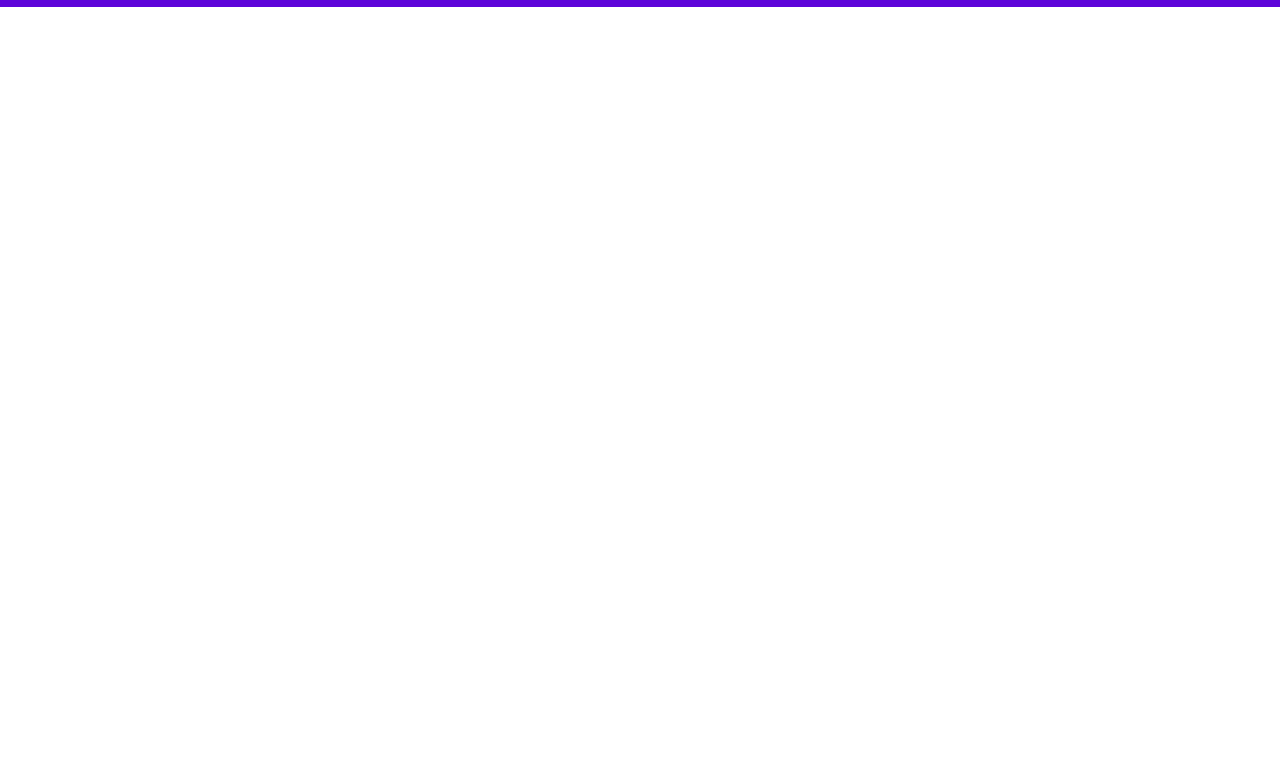
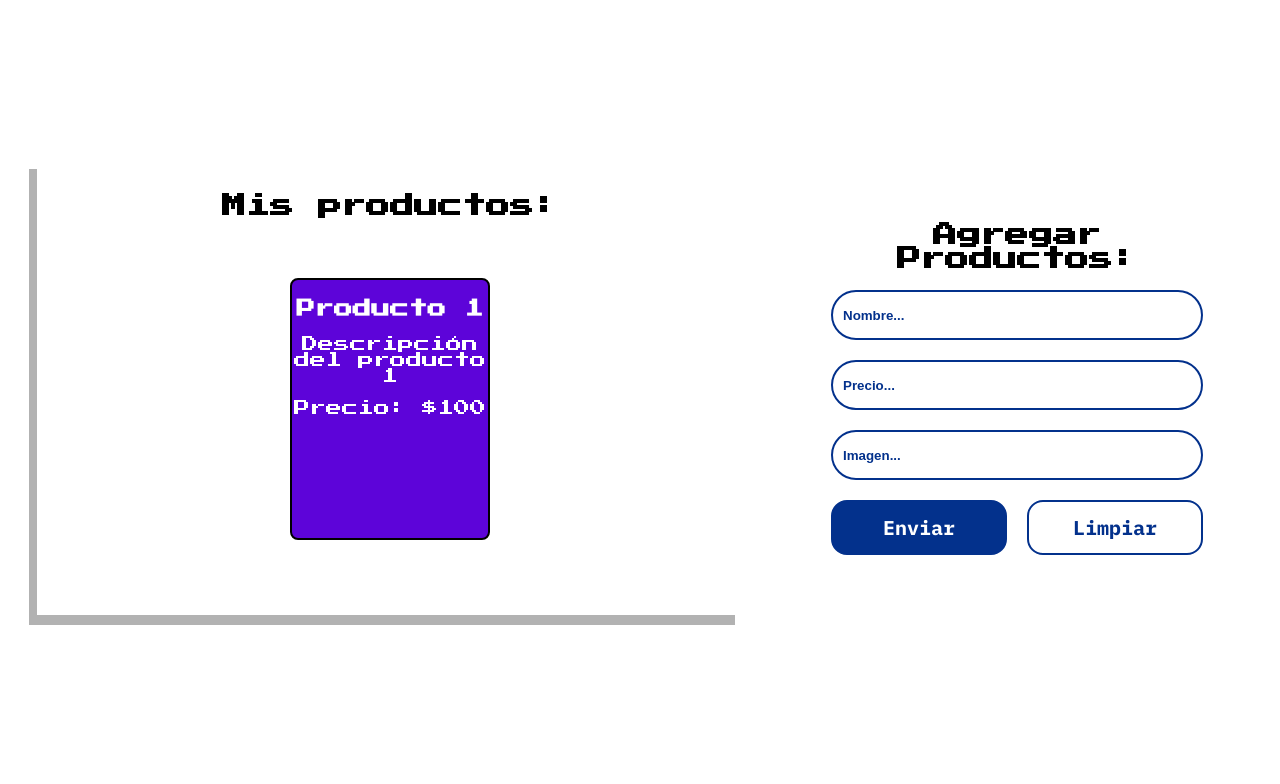
Before and after one commit to Kevin-AC/AluraGeek, a plain HTML site: page ChallengeAluraGeek.html in a window 1280 px wide. Shown: the part 103-887 px from the top of the page. Before the commit the page ends 800 px from the top, so only its background shows below. Drawn offline with Linux system fonts and the light colour scheme.

Commit message:
estructura basica lista

```diff
--- a/ChallengeAluraGeek.html
+++ b/ChallengeAluraGeek.html
@@ -6,7 +6,7 @@
     <link rel="stylesheet" href="style.css">
     <link rel="preconnect" href="https://fonts.googleapis.com">
     <link rel="preconnect" href="https://fonts.gstatic.com" crossorigin>
-    <link href="https://fonts.googleapis.com/css2?family=Press+Start+2P&display=swap" rel="stylesheet">
+    <link href="https://fonts.googleapis.com/css2?family=IBM+Plex+Mono:ital,wght@0,100;0,200;0,300;0,400;0,500;0,600;0,700;1,100;1,200;1,300;1,400;1,500;1,600;1,700&family=Press+Start+2P&display=swap" rel="stylesheet">
 
 </head>
 <body>
@@ -15,8 +15,49 @@
             <img src="./Imagenes/image 1.svg" alt="">
             <h1>AluraGeek</h1>
         </div>
+    </header>
+    <main class="container">
+        <section class="main__container">
+            <h2>Mis productos:</h2>
 
-    </header>
+            <div class="productos">
+                <div class="producto" data-producto>
+                    <img src="" alt="">
+                    <h3>Producto 1</h3>
+                    <p>Descripción del producto 1</p>
+                    <p>Precio: $100</p>
+                    <button class="button_trash"></button>
+                </div>
+            </div>
+        </section>
+
+        <section class="formulario">
+            <h2>Agregar Productos:</h2>
+            <form action="submit">
+                <input type="text" placeholder="Nombre...">
+                <input type="text" placeholder="Precio...">
+                <input type="text" placeholder="Imagen...">
+                <div class="formulario__botones">
+                    <button class="formulario__botones__enviar">Enviar</button>
+                    <button class="formulario__botones__limpiar">Limpiar</button>
+                </div>
+            </form>
+        </section>
+
+    </main>
+    <footer>
+        <div class="footer__container">
+            <div class="header__container">
+            <img src="./Imagenes/image 1.svg" alt="">
+            <h1>AluraGeek</h1>
+        </div>
+        <div class="footer__info">
+            <p>2025 &copy; DESAROLLADO POR KEVIN ARGUMEDO</p>
+            <p>ALURA LATAM - 2025</p>
+        </div>
+
+    </footer>
+    <script src="./js/main.js"></script>
 
 </body>
 </html>
--- a/style.css
+++ b/style.css
@@ -4,10 +4,12 @@
     --accent-color: #9303a6;
     --header-color: #5d04d9;
     --formulario: #03318c;
+    --fuentePrimaria: "Press Start 2P", serif;;
+    --fuenteSecundaria:"IBM Plex Mono", serif;;
 }
 
 body {
-    font-family: "Press Start 2P", serif;
+    font-family: var(--fuentePrimaria);
     font-weight: 400;
     font-style: normal;
     margin: 0;
@@ -17,14 +19,116 @@ body {
 header{
     background-color: var(--header-color);
     color: white;
-    padding: 10px;
     height: 90px;
     display: flex;
     justify-content: center;
 }
 .header__container{
-    width: 330px;
+    width: auto;
     display: flex;
     align-items: center;
+}
+
+.main__container {
+    box-shadow: -8px  10px rgba(0, 0, 0, 0.3);
+    padding: 15px;
+}
+.main__container h2{
+    padding-bottom: 40px;
+}
+.container{
+    height: 100vh;
+    display: flex;
+    justify-content: center;
+    align-items: center;
+    gap: 3rem;
+    text-align: center;
+}
+.productos{
+    display: flex;
+    width: 676px;
+    gap: 1rem;
+    justify-content: space-around;
+    flex-wrap: wrap;
+}
+.producto{
+    margin-bottom: 60px;
+    width: 196px;
+    height: 258px;
+    background-color: var(--header-color);
+    border: 2px solid black;
+    border-radius: 8px;
+    color: white;
+}
+.producto button{
+    background: url('./Imagenes/🦆\ icon\ _trash\ 2_.png') no-repeat center center;
+    background-size: contain;
+    border: none;
+    width: 25px; /* Adjust the width as needed */
+    height: 25px; /* Adjust the height as needed */
+    cursor: pointer;
+}
+
+
+.formulario{
+   background-color: white;
+    width: 372px;
+    padding: 40px;
+}
+.formulario input{
+
+    width: 100%;
+    height: 50px;
+    margin-bottom: 20px;
+    border-radius: 32px;
+    border: 2px solid var(--formulario);
+    padding: 10px;
+    color: var(--formulario);
+    font-weight: bold;
+}
+::placeholder{
+    color: var(--formulario);
+    font-weight: bold;
+}
+
+.formulario__botones{
+    width: 100%;
+    display: flex;
+    gap: 20px;
+}
+.formulario__botones button{
+    font-family: var(--fuenteSecundaria);
+    font-size: 20px;
+    width: 188px;
+    height: 55px;
+    border-radius: 16px;
+    border: 2px solid var(--formulario);
+    font-weight: bold;
+    cursor: pointer;
+}
+
+.formulario__botones__limpiar{
+    background-color: white;
+    color: var(--formulario);
+    border-color: var(--formulario);
 
 }
+.formulario__botones__enviar{
+    background-color: var(--formulario);
+    color: white;
+}
+
+footer{
+    background-color: var(--header-color);
+    color: white;
+    height: 232px;
+    display: flex;
+    align-items: center;
+    justify-content: center;
+}
+.footer__info{
+    font-family: var(--fuenteSecundaria);
+    text-align: center;
+    font-weight: 200;
+    font-size: small;
+}
```
